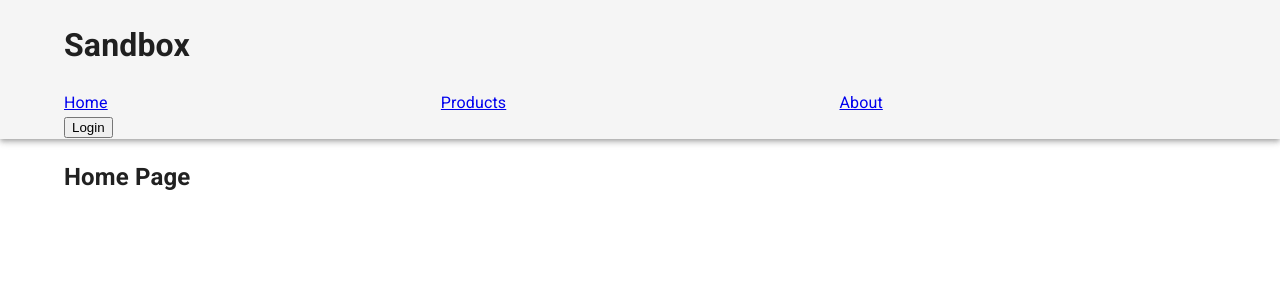
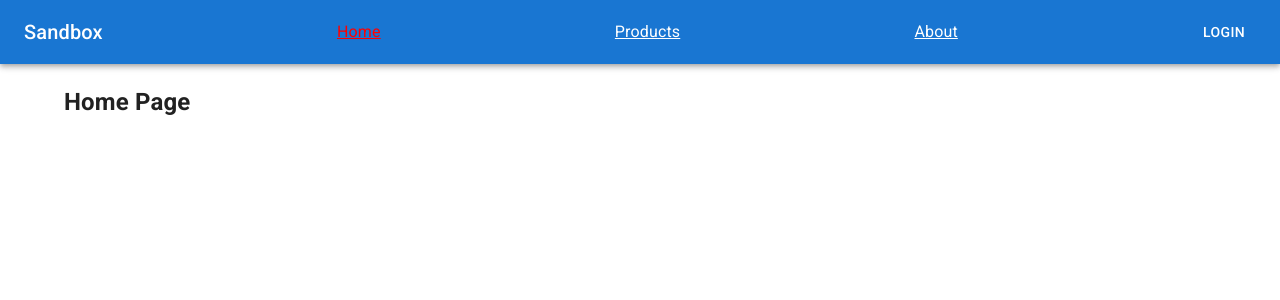
Before and after one commit to zoltan-nz/react-sandbox, a React (Create React App) app: page / in a window 1280 px wide. Shown: the top 300 px of the page. Built offline with nearby package versions, Linux system fonts and the light colour scheme.

Commit message:
Align navbar

```diff
--- a/src/components/NavigationBar.tsx
+++ b/src/components/NavigationBar.tsx
@@ -1,25 +1,31 @@
-import { AppBar, Container } from '@material-ui/core';
+import styled from '@emotion/styled';
+import { AppBar, Box, Button, Toolbar, Typography } from '@material-ui/core';
 import React from 'react';
 import { NavLink } from 'react-router-dom';
 
+const MenuLink = styled(NavLink)`
+  color: inherit;
+  flex-grow: 1;
+
+  &.active {
+    color: red;
+  }
+`;
+
 export const NavigationBar = () => {
   return (
-    <AppBar position="static" color="default">
-      <Container style={{ flexGrow: 1 }}>
-        <h1 style={{ flexGrow: 1 }}> Sandbox</h1>
-        <nav style={{ display: 'flex', flexGrow: 1, justifyContent: 'flex-end' }}>
-          <NavLink style={{ flexGrow: 1 }} to="/">
-            Home
-          </NavLink>
-          <NavLink style={{ flexGrow: 1 }} to="/products">
-            Products
-          </NavLink>
-          <NavLink style={{ flexGrow: 1 }} to="/about">
-            About
-          </NavLink>
-        </nav>
-        <button style={{ flexGrow: 1 }}>Login</button>
-      </Container>
-    </AppBar>
+    <Box sx={{ flexGrow: 1 }}>
+      <AppBar position="static">
+        <Toolbar>
+          <Typography variant="h6" component="div" sx={{ flexGrow: 1 }}>
+            Sandbox
+          </Typography>
+          <MenuLink to="/">Home</MenuLink>
+          <MenuLink to="/products">Products</MenuLink>
+          <MenuLink to="/about">About</MenuLink>
+          <Button color="inherit">Login</Button>
+        </Toolbar>
+      </AppBar>
+    </Box>
   );
 };
```
